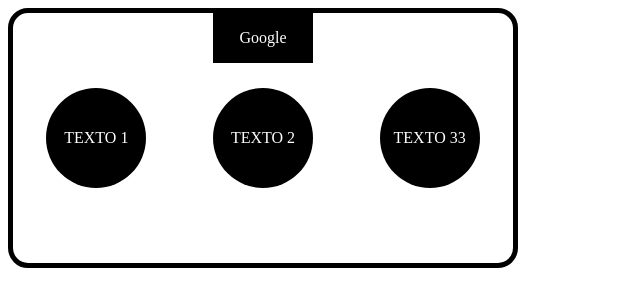
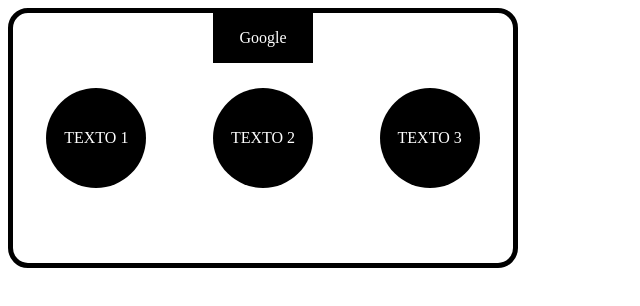
Before and after one commit to gabrielwondracek/aulacss, a plain HTML site: page index.html in a window 1280 px wide. Shown: the full height of the page, 0-640 px from the left. Drawn offline with Linux system fonts and the light colour scheme.

Commit message:
tira um 3

```diff
--- a/index.html
+++ b/index.html
@@ -22,7 +22,7 @@
         </div>
 
         <div class="interna centralizado">
-            TEXTO 33
+            TEXTO 3
         </div>
     </div>
 </body>
```
